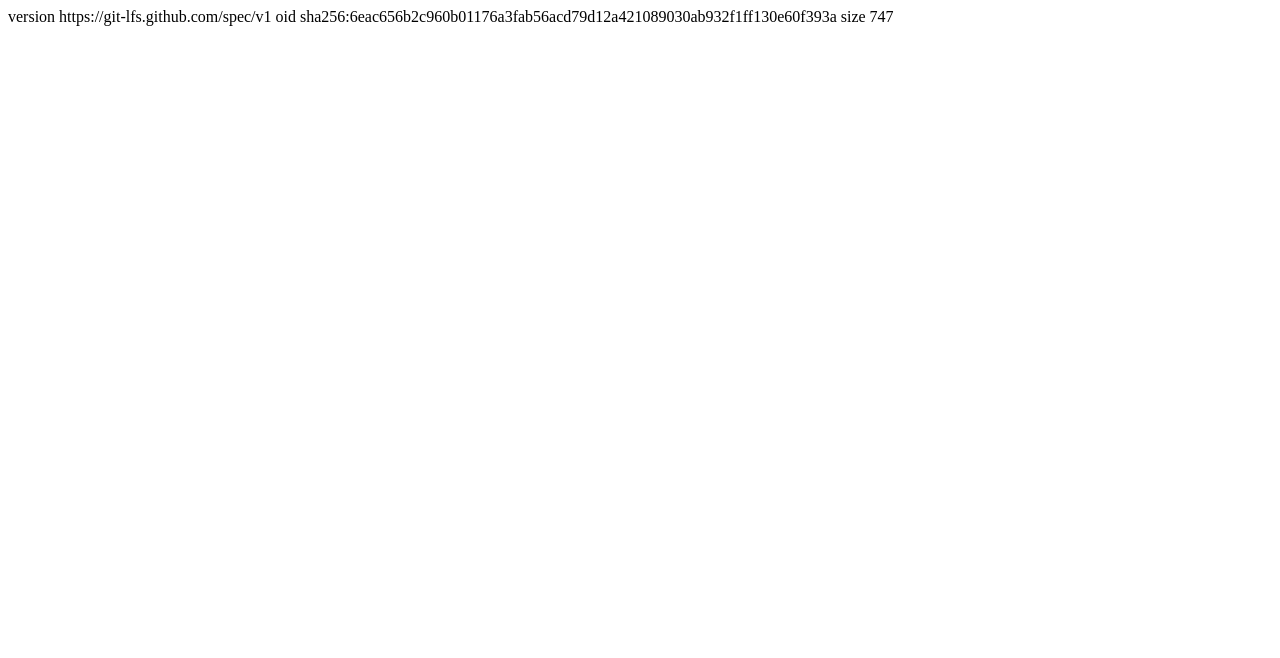
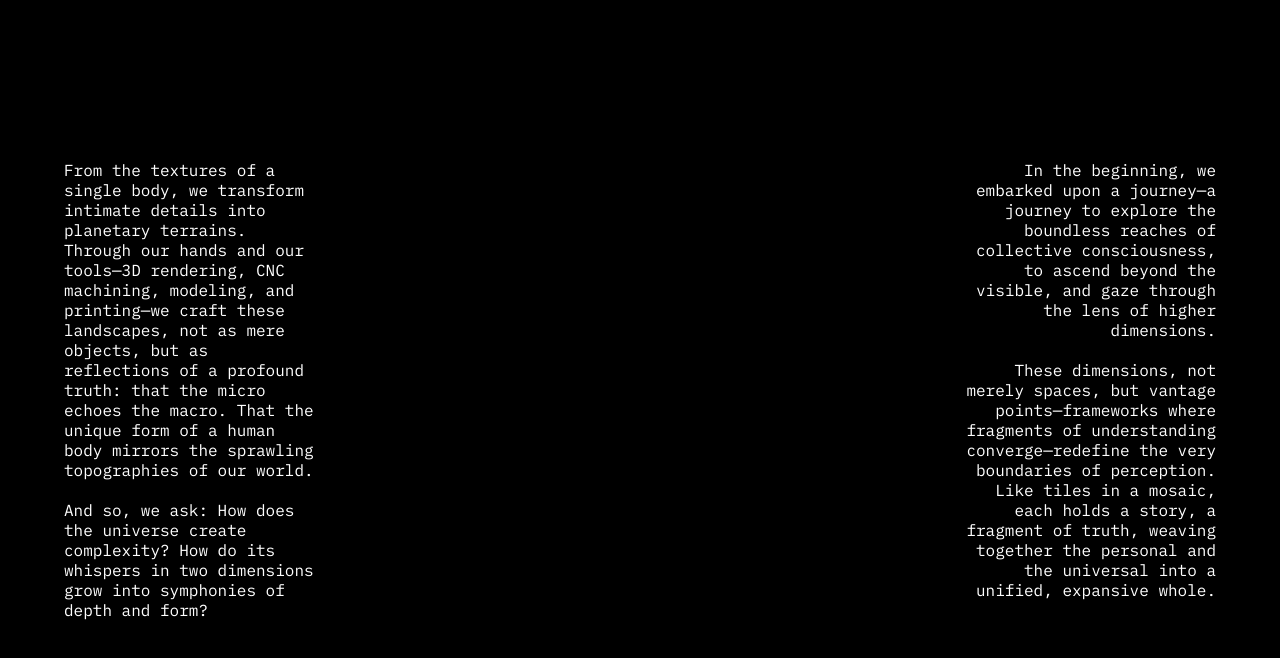
Before and after one commit to kvnyng/conflux, a website: page client/planets/index.html in a window 1280 px wide. Drawn offline with Linux system fonts and the light colour scheme.

Commit message:
changed font, fixed line wrap

```diff
--- a/client/planets/assets/right-text.txt
+++ b/client/planets/assets/right-text.txt
@@ -1,4 +1,3 @@
 In the beginning, we embarked upon a journey—a journey to explore the boundless reaches of collective consciousness, to ascend beyond the visible, and gaze through the lens of higher dimensions.
 
-
 These dimensions, not merely spaces, but vantage points—frameworks where fragments of understanding converge—redefine the very boundaries of perception. Like tiles in a mosaic, each holds a story, a fragment of truth, weaving together the personal and the universal into a unified, expansive whole.
--- a/client/planets/index.html
+++ b/client/planets/index.html
@@ -1,3 +1,29 @@
-version https://git-lfs.github.com/spec/v1
-oid sha256:6eac656b2c960b01176a3fab56acd79d12a421089030ab932f1ff130e60f393a
-size 747
+<!DOCTYPE html>
+<html lang="en">
+
+<head>
+    <meta charset="UTF-8">
+    <meta name="viewport" content="width=device-width, initial-scale=1.0">
+    <title>Rotating Planet with Text</title>
+    <link rel="stylesheet" href="./styles.css">
+    <link href="https://fonts.googleapis.com/css2?family=IBM+Plex+Mono:wght@400;700&display=swap" rel="stylesheet">
+</head>
+
+<body>
+    <div id="gui-container"></div>
+
+    <script type="module">
+        import './threejs_rotating_planet.js';
+    </script>
+    {# Add text on the right and left side in html. Make it such that they are centered and a constant margin away from
+    edge#}
+
+    <div class="floating-text" id="left-text">Loading...</div>
+    <div class="floating-text" id="right-text">Loading...</div>
+
+    <script src="loadText.js"></script> <!-- Link to the script -->
+
+
+</body>
+
+</html>
--- a/client/planets/loadText.js
+++ b/client/planets/loadText.js
@@ -1,3 +1,24 @@
-version https://git-lfs.github.com/spec/v1
-oid sha256:5dd0b2d30fec9265d1f139f9fbecfbfe44e9b534735cc5b7718dcaf3696db4cb
-size 739
+// Function to fetch text from a file and update an element
+async function loadText(filePath, elementId) {
+    try {
+        const response = await fetch(filePath); // Fetch the text file
+        if (!response.ok) {
+            throw new Error(`Failed to load ${filePath}: ${response.statusText}`);
+        }
+        const text = await response.text(); // Parse the response as text
+
+        // Split text into lines and wrap each line in a <div> or add <br>
+        const formattedText = text
+            .split('\n') // Split text into lines
+            .map(line => line.trim() === '' ? '<br>' : `<div>${line}</div>`) // Handle empty lines with <br>
+            .join(''); // Join all lines into a single string
+
+        document.getElementById(elementId).innerHTML = formattedText; // Update the element's content with HTML
+    } catch (error) {
+        console.error(`Error loading text file: ${error}`);
+    }
+}
+
+// Load left and right text files
+loadText('./assets/left-text.txt', 'left-text'); // Load left text
+loadText('./assets/right-text.txt', 'right-text'); // Load right text
--- a/client/planets/styles.css
+++ b/client/planets/styles.css
@@ -1,3 +1,46 @@
-version https://git-lfs.github.com/spec/v1
-oid sha256:0a2f05fc615c0bb1f8727d0385ddaf8041cfb5a56b32a13a668ca5c8f6bc5c90
-size 670
+body {
+    margin: 0;
+    overflow: hidden;
+    background: black;
+    font-family: Arial, sans-serif;
+    position: relative;
+    height: 100vh;
+    font-family: 'IBM Plex Mono', monospace;
+    /* Full viewport height */
+}
+
+.floating-text {
+    position: absolute;
+    color: white;
+    font-size: 2vh;
+    /* font-weight: bold; */
+    text-shadow: 2px 2px 2px black;
+    width: 20%;
+    /* Control the width of the text container */
+    word-wrap: break-word;
+    font-family: "IBM Plex Mono", monospace;
+    /* Ensure text wraps within the width */
+}
+
+#left-text {
+    top: 20%;
+    /* Position from the top */
+    left: 5%;
+    /* Position from the left */
+    text-align: left;
+}
+
+#right-text {
+    top: 20%;
+    /* Position from the top */
+    right: 5%;
+    /* Position from the right */
+    text-align: right;
+}
+
+#gui-container {
+    position: absolute;
+    top: 10px;
+    right: 10px;
+    z-index: 100;
+}
```
Also changed, not shown: 1 other file.
